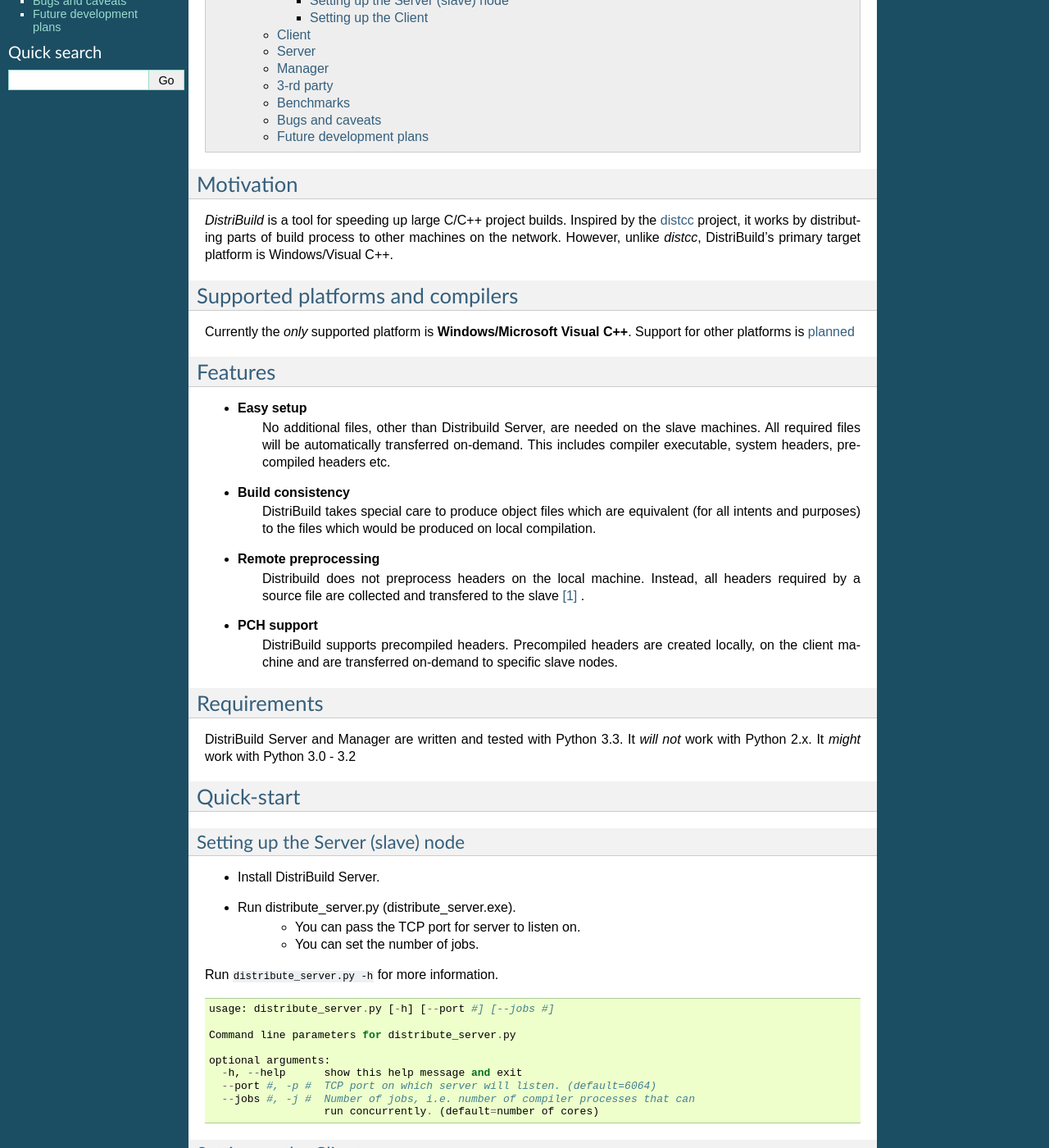
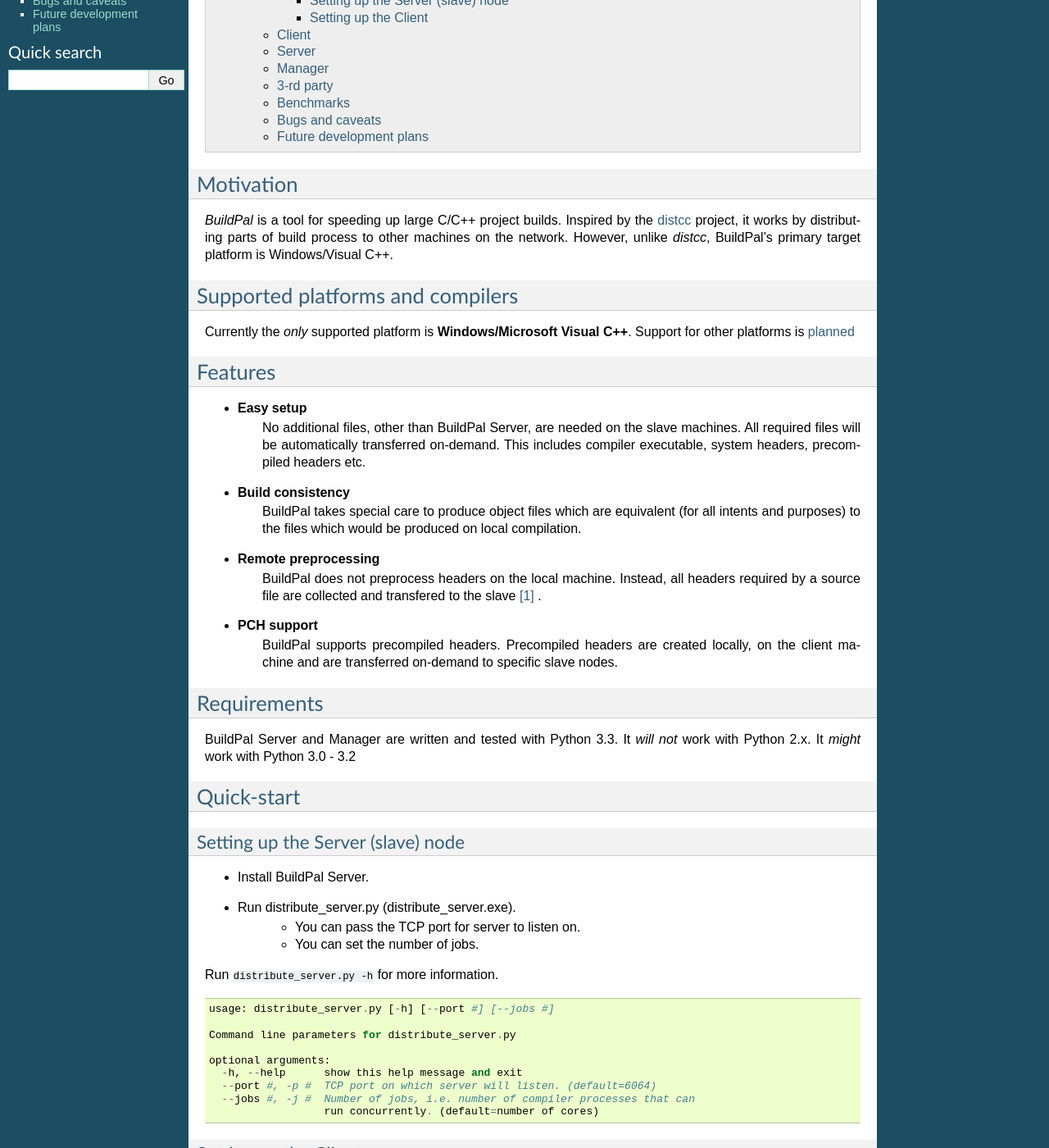
Before and after one commit to pkesist/buildpal, a Sphinx documentation site: the page built from Documentation/index.rst, in a window 1280 px wide and 1400 px high, scrolled down 321 px. Shown: the whole window at 82% size. Built offline with Sphinx 7.4.7, drawn with Linux system fonts in a browser that asks for light colours; some of the changed text lies outside the part shown.

Commit message:
Renaming project to BuildPal.

```diff
--- a/Documentation/conf.py
+++ b/Documentation/conf.py
@@ -1,7 +1,7 @@
 #!/usr/bin/env python3
 # -*- coding: utf-8 -*-
 #
-# DistriBuild documentation build configuration file, created by
+# BuildPal documentation build configuration file, created by
 # sphinx-quickstart on Wed Nov 27 18:34:54 2013.
 #
 # This file is execfile()d with the current directory set to its
@@ -49,7 +49,7 @@ source_suffix = '.rst'
 master_doc = 'index'
 
 # General information about the project.
-project = 'DistriBuild'
+project = 'BuildPal'
 copyright = '2013, PKE sistemi'
 
 # The version info for the project you're documenting, acts as replacement for
@@ -182,7 +182,7 @@ html_show_copyright = False
 #html_file_suffix = None
 
 # Output file base name for HTML help builder.
-htmlhelp_basename = 'DistriBuilddoc'
+htmlhelp_basename = 'BuildPaldoc'
 
 
 # -- Options for LaTeX output ---------------------------------------------
@@ -202,7 +202,7 @@ latex_elements = {
 # (source start file, target name, title,
 #  author, documentclass [howto, manual, or own class]).
 latex_documents = [
-  ('index', 'DistriBuild.tex', 'DistriBuild Documentation',
+  ('index', 'BuildPal.tex', 'BuildPal Documentation',
    'PKE sistemi', 'manual'),
 ]
 
@@ -232,7 +232,7 @@ latex_documents = [
 # One entry per manual page. List of tuples
 # (source start file, name, description, authors, manual section).
 man_pages = [
-    ('index', 'distribuild', 'DistriBuild Documentation',
+    ('index', 'buildpal', 'BuildPal Documentation',
      ['PKE sistemi'], 1)
 ]
 
@@ -246,8 +246,8 @@ man_pages = [
 # (source start file, target name, title, author,
 #  dir menu entry, description, category)
 texinfo_documents = [
-  ('index', 'DistriBuild', 'DistriBuild Documentation',
-   'PKE sistemi', 'DistriBuild', 'One line description of project.',
+  ('index', 'BuildPal', 'BuildPal Documentation',
+   'PKE sistemi', 'BuildPal', 'One line description of project.',
    'Miscellaneous'),
 ]
 
--- a/Documentation/index.rst
+++ b/Documentation/index.rst
@@ -1,6 +1,6 @@
-###########
-DistriBuild
-###########
+########
+BuildPal
+########
 
 .. sidebar:: Summary
 
@@ -17,10 +17,10 @@ Contents:
 Motivation
 ==========
 
-*DistriBuild* is a tool for speeding up large C/C++ project builds. Inspired by
+*BuildPal* is a tool for speeding up large C/C++ project builds. Inspired by
 the `distcc <https://code.google.com/p/distcc/>`_ project, it works by
 distributing parts of build process to other machines on the network.
-However, unlike *distcc*, DistriBuild's primary target platform is
+However, unlike *distcc*, BuildPal's primary target platform is
 Windows/Visual C++.
 
 Supported platforms and compilers
@@ -34,30 +34,30 @@ Features
 ========
 
 * **Easy setup**
-    No additional files, other than Distribuild Server, are needed on the
+    No additional files, other than BuildPal Server, are needed on the
     slave machines. All required files will be automatically transferred
     on-demand. This includes compiler executable, system headers,
     precompiled headers etc.
 
 * **Build consistency**
-    DistriBuild takes special care to produce object files which are equivalent
+    BuildPal takes special care to produce object files which are equivalent
     (for all intents and purposes) to the files which would be produced on
     local compilation.
 
 * **Remote preprocessing**
-    Distribuild does not preprocess headers on the local machine.
+    BuildPal does not preprocess headers on the local machine.
     Instead, all headers required by a source file are collected and
     transfered to the slave [#f1]_ .
 
 * **PCH support**
-    DistriBuild supports precompiled headers. Precompiled headers are
+    BuildPal supports precompiled headers. Precompiled headers are
     created locally, on the client machine and are transferred on-demand
     to specific slave nodes.
 
 Requirements
 ============
 
-DistriBuild Server and Manager are written and tested with Python 3.3. It *will not* work with Python 2.x. It *might* work with Python 3.0 - 3.2
+BuildPal Server and Manager are written and tested with Python 3.3. It *will not* work with Python 2.x. It *might* work with Python 3.0 - 3.2
 
 Quick-start
 ===========
@@ -65,7 +65,7 @@ Quick-start
 Setting up the Server (slave) node
 ----------------------------------
 
-* Install DistriBuild Server.
+* Install BuildPal Server.
 * Run distribute_server.py (distribute_server.exe).
     * You can pass the TCP port for server to listen on.
     * You can set the number of jobs.
@@ -87,7 +87,7 @@ Run ``distribute_server.py -h`` for more information.
 Setting up the Client
 ---------------------
 
-* Install DistriBuild Manager.
+* Install BuildPal Manager.
 * Create :file:`distribute_manager.ini`.
     * This file must contain configuration for the Manager, namely -- it should
       specify TCP port on which the Manager should listen on, and enumerate
@@ -173,7 +173,7 @@ Manager. These commands can be:
 Server
 ======
 
-Server is the part of DistriBuild which runs on slave machines.
+Server is the part of BuildPal which runs on slave machines.
 Capable of storing files which are shared between build processes.
 
 **Workflow**
@@ -194,7 +194,7 @@ Capable of storing files which are shared between build processes.
 Manager
 =======
 
-The manager is the most complex part of the DistriBuild suite.
+The manager is the most complex part of the BuildPal suite.
 Contains all compiler-specific knowledge.
 Runs locally, on the client machine.
 
@@ -253,12 +253,12 @@ Runs locally, on the client machine.
 Benchmarks
 ==========
 
-Currently DistriBuild is mainly tested by building `Boost`_ libraries. Boost
+Currently BuildPal is mainly tested by building `Boost`_ libraries. Boost
 libraries make heavy use of preprocessor, and are thus ideal candidates for
 testing both speed and sanity.
 
 Building Boost was done with the following command, after modifying
-Boost.Build to use DistriBuild's compiler instead of the native msvc
+Boost.Build to use BuildPal's compiler instead of the native msvc
 compiler executable::
 
     bjam stage --stagedir=. -a -j ##
```
Also changed, not shown: 9 other files.
